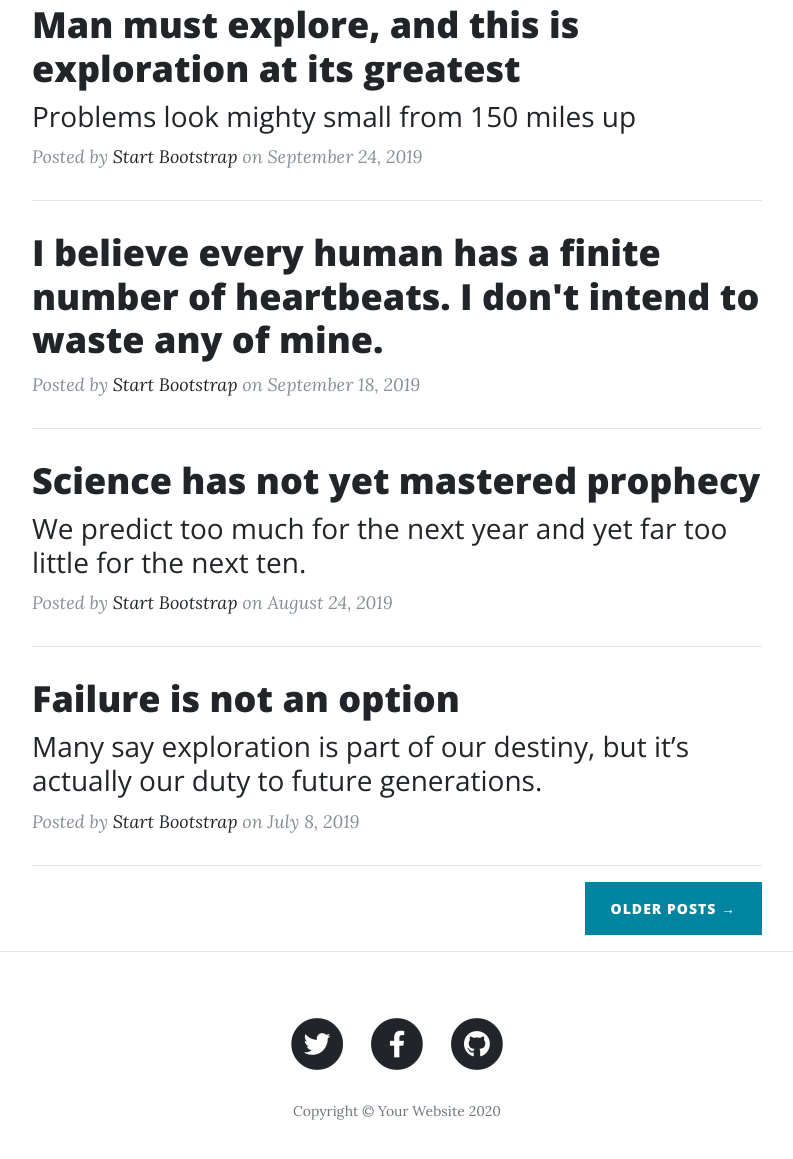
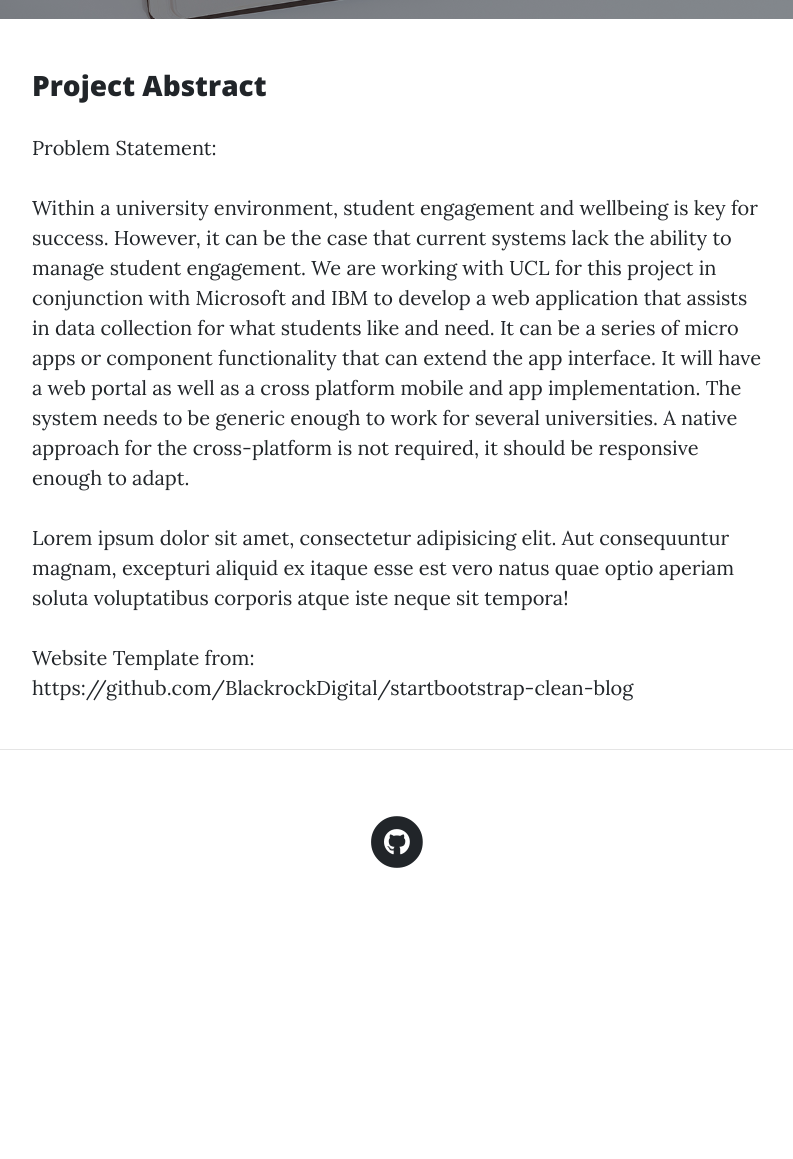
Before and after one commit to resourcium/resourcium.github.io, a website: page index.html in a window 1280 px wide. Shown: the part 609-1768 px from the top of the page, without its empty margins (243-1036 px from the left). After the commit the page ends 1543 px from the top, so only its background shows below. Drawn offline with nearby package versions, Linux system fonts and the light colour scheme.

Commit message:
Update index.html

```diff
--- a/index.html
+++ b/index.html
@@ -8,7 +8,7 @@
   <meta name="description" content="">
   <meta name="author" content="">
 
-  <title>Clean Blog - Start Bootstrap Theme</title>
+  <title>Team 29 - Home</title>
 
   <!-- Bootstrap core CSS -->
   <link href="vendor/bootstrap/css/bootstrap.min.css" rel="stylesheet">
@@ -28,7 +28,7 @@
   <!-- Navigation -->
   <nav class="navbar navbar-expand-lg navbar-light fixed-top" id="mainNav">
     <div class="container">
-      <a class="navbar-brand" href="index.html">Start Bootstrap</a>
+      <a class="navbar-brand" href="index.html">Project Analysis</a>
       <button class="navbar-toggler navbar-toggler-right" type="button" data-toggle="collapse" data-target="#navbarResponsive" aria-controls="navbarResponsive" aria-expanded="false" aria-label="Toggle navigation">
         Menu
         <i class="fas fa-bars"></i>
@@ -39,13 +39,13 @@
             <a class="nav-link" href="index.html">Home</a>
           </li>
           <li class="nav-item">
-            <a class="nav-link" href="about.html">About</a>
+            <a class="nav-link" href="/">Requirements</a>
           </li>
           <li class="nav-item">
-            <a class="nav-link" href="post.html">Sample Post</a>
+            <a class="nav-link" href="/">Research</a>
           </li>
           <li class="nav-item">
-            <a class="nav-link" href="contact.html">Contact</a>
+            <a class="nav-link" href="/">Algorithms</a>
           </li>
         </ul>
       </div>
@@ -59,8 +59,8 @@
       <div class="row">
         <div class="col-lg-8 col-md-10 mx-auto">
           <div class="site-heading">
-            <h1>Clean Blog</h1>
-            <span class="subheading">A Blog Theme by Start Bootstrap</span>
+            <h1>UCL Help and Insights Web App</h1>
+            <span class="subheading">Team 29</span>
           </div>
         </div>
       </div>
@@ -71,67 +71,20 @@
   <div class="container">
     <div class="row">
       <div class="col-lg-8 col-md-10 mx-auto">
-        <div class="post-preview">
-          <a href="post.html">
-            <h2 class="post-title">
-              Man must explore, and this is exploration at its greatest
-            </h2>
-            <h3 class="post-subtitle">
-              Problems look mighty small from 150 miles up
-            </h3>
-          </a>
-          <p class="post-meta">Posted by
-            <a href="#">Start Bootstrap</a>
-            on September 24, 2019</p>
-        </div>
-        <hr>
-        <div class="post-preview">
-          <a href="post.html">
-            <h2 class="post-title">
-              I believe every human has a finite number of heartbeats. I don't intend to waste any of mine.
-            </h2>
-          </a>
-          <p class="post-meta">Posted by
-            <a href="#">Start Bootstrap</a>
-            on September 18, 2019</p>
-        </div>
-        <hr>
-        <div class="post-preview">
-          <a href="post.html">
-            <h2 class="post-title">
-              Science has not yet mastered prophecy
-            </h2>
-            <h3 class="post-subtitle">
-              We predict too much for the next year and yet far too little for the next ten.
-            </h3>
-          </a>
-          <p class="post-meta">Posted by
-            <a href="#">Start Bootstrap</a>
-            on August 24, 2019</p>
-        </div>
-        <hr>
-        <div class="post-preview">
-          <a href="post.html">
-            <h2 class="post-title">
-              Failure is not an option
-            </h2>
-            <h3 class="post-subtitle">
-              Many say exploration is part of our destiny, but it’s actually our duty to future generations.
-            </h3>
-          </a>
-          <p class="post-meta">Posted by
-            <a href="#">Start Bootstrap</a>
-            on July 8, 2019</p>
-        </div>
-        <hr>
-        <!-- Pager -->
-        <div class="clearfix">
-          <a class="btn btn-primary float-right" href="#">Older Posts &rarr;</a>
-        </div>
+        <h3>Project Abstract</h3>
+        <p>Problem Statement: </p>
+        <p>Within a university environment, student engagement and wellbeing is key for success.
+          However, it can be the case that current systems lack the ability to manage student engagement.
+          We are working with UCL for this project in conjunction with Microsoft and IBM to develop a web
+          application that assists in data collection for what students like and need. It can be a series of micro apps or component functionality that can extend the app interface.
+          It will have a web portal as well as a cross platform mobile and app implementation. The system needs
+          to be generic enough to work for several universities. A native approach for the cross-platform is not required, it should be responsive enough to adapt.
+        </p>
+        <p>Lorem ipsum dolor sit amet, consectetur adipisicing elit. Aut consequuntur magnam, excepturi aliquid ex itaque esse est vero natus quae optio aperiam soluta voluptatibus corporis atque iste neque sit tempora!</p>
+        <p>Website Template from: https://github.com/BlackrockDigital/startbootstrap-clean-blog</p>
       </div>
     </div>
   </div>
-
   <hr>
 
   <!-- Footer -->
@@ -144,28 +97,11 @@
               <a href="#">
                 <span class="fa-stack fa-lg">
                   <i class="fas fa-circle fa-stack-2x"></i>
-                  <i class="fab fa-twitter fa-stack-1x fa-inverse"></i>
-                </span>
-              </a>
-            </li>
-            <li class="list-inline-item">
-              <a href="#">
-                <span class="fa-stack fa-lg">
-                  <i class="fas fa-circle fa-stack-2x"></i>
-                  <i class="fab fa-facebook-f fa-stack-1x fa-inverse"></i>
-                </span>
-              </a>
-            </li>
-            <li class="list-inline-item">
-              <a href="#">
-                <span class="fa-stack fa-lg">
-                  <i class="fas fa-circle fa-stack-2x"></i>
                   <i class="fab fa-github fa-stack-1x fa-inverse"></i>
                 </span>
               </a>
             </li>
           </ul>
-          <p class="copyright text-muted">Copyright &copy; Your Website 2020</p>
         </div>
       </div>
     </div>
```
